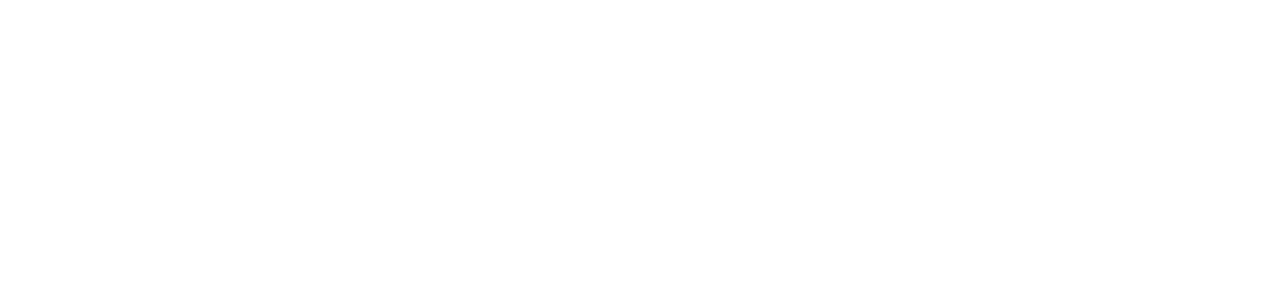
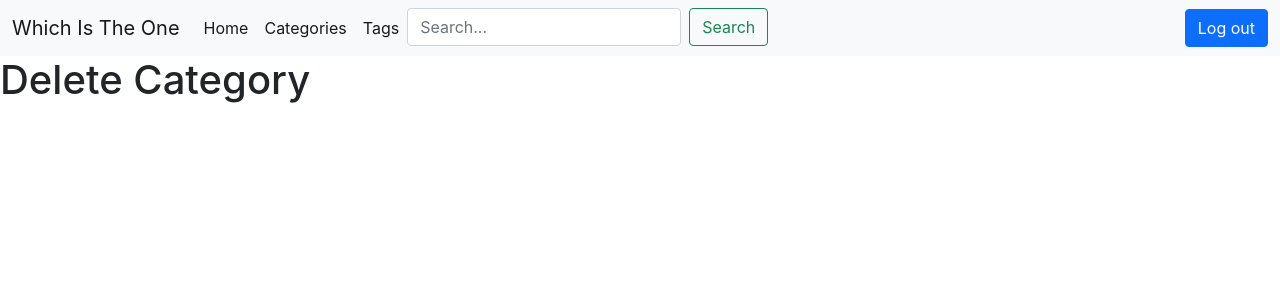
Before and after one commit to luanakimley/who-is-the-one, a React (Create React App) app in the folder client/: page /delete_category in a window 1280 px wide. Before the commit this address had no page. Shown: the top 300 px of the page. Built offline with nearby package versions, Linux system fonts and the light colour scheme; no server answers; the HTML template or start-up script is replaced by a standard one.

Commit message:
:sparkles: Add Searchbar, SuccessMessage, Delete Category Components and routes in App.js

```diff
--- a/client/src/App.js
+++ b/client/src/App.js
@@ -3,9 +3,12 @@ import Register from "./components/Register";
 import LogIn from "./components/LogIn";
 import Home from "./components/Home";
 import AddCategory from "./components/AddCategory";
+import DeleteCategory from "./components/Delete";
 import AddCandidates from "./components/AddCandidates";
 import ProtectedRoute from "./components/routes/ProtectedRoute";
 import LogOut from "./components/LogOut";
+import Search from "./components/Search";
+import SuccessMessage from "./components/SuccessMessage";
 import AddCandidateTags from "./components/AddCandidateTags";
 import Categories from "./components/Categories";
 import Tags from "./components/Tags";
@@ -22,6 +25,7 @@ function App() {
       <Route exact path="/add_category" element={<ProtectedRoute />}>
         <Route exact path="/add_category" element={<AddCategory />} />
       </Route>
+      <Route exact path="/delete_category" element={<DeleteCategory />} />
       <Route exact path="/add_candidates" element={<ProtectedRoute />}>
         <Route exact path="/add_candidates" element={<AddCandidates />} />
       </Route>
@@ -44,6 +48,13 @@ function App() {
       <Route exact path="/user_preferences" element={<ProtectedRoute />}>
         <Route exact path="/user_preferences" element={<UserPreferences />} />
       </Route>
+      <Route exact path="/search" element={<ProtectedRoute />}>
+              <Route exact path="/search" element={<Search />} />
+            </Route>
+      <Route exact path="/success_message" element={<ProtectedRoute />}>
+              <Route exact path="/success_message" element={<SuccessMessage />} />
+            </Route>
+
     </Routes>
   );
 }
--- /dev/null
+++ b/client/src/components/Delete.js
@@ -0,0 +1,41 @@
+import React, { useState } from "react";
+import { useNavigate } from "react-router-dom";
+import NavBar from "./NavBar";
+import { useCookies } from "react-cookie";
+import axios from "axios";
+import { SERVER_HOST } from "../config/global_constants";
+
+export default function DeleteCategory() {
+console.log("DELETE CATEGORY")
+  const [categoryId, setCategoryId] = useState("");
+  const [cookies] = useCookies(["userId"]);
+  const navigate = useNavigate();
+
+    let formData = new FormData();
+    formData.append("categoryId", categoryId);
+
+    axios
+      .post(`${SERVER_HOST}/delete_category_id`, formData, {
+        headers: { "Content-Type": "application/json" },
+      })
+      .then((res) => {
+            console.log(res)
+//        const categoryId = res.data[0].category_id;
+//        const category = {
+//          id: categoryId,
+//          name: categoryName,
+//        };
+//        navigate("/categories", { state: category });
+      })
+      .catch((error) => {
+        console.error("Error deleting category:", error);
+      });
+
+  return (
+    <div>
+      <NavBar />
+      <h1>Delete Category</h1>
+
+    </div>
+  );
+}
--- /dev/null
+++ b/client/src/components/Search.js
@@ -0,0 +1,45 @@
+import React, { useState } from "react";
+import { SERVER_HOST } from "../config/global_constants";
+import { Link, useNavigate } from "react-router-dom";
+
+import axios from "axios";
+
+export default function Search() {
+
+  const [searchParameter, setSearchParameter] = useState("");
+
+  const handleSearch = (e) => {
+    setSearchParameter(e.target.value);
+  };
+
+    const submitSearch = (e) => {
+    e.preventDefault();
+
+    console.log("Search Functionality")
+
+//    let formData = new FormData();
+//    formData.append("candidateName", candidateName);
+//    formData.append("categoryId", category.id);
+//
+//    axios
+//      .post(`${SERVER_HOST}/insert_candidate`, formData, {
+//        headers: { "Content-Type": "application/json" },
+//      })
+//      .then((res) => {})
+//      .catch((error) => {
+//        console.error("Error adding candidate:", error);
+//      });
+  };
+
+  return (
+
+    <div>
+            <form class="d-flex">
+
+        <input class="form-control me-2"  type="text" placeholder="Search..." onChange={handleSearch} />
+
+        <button class="btn btn-outline-success" onClick={submitSearch}>Search</button>
+      </form>
+    </div>
+  );
+}
--- /dev/null
+++ b/client/src/components/SuccessMessage.js
@@ -0,0 +1,16 @@
+import React, { useEffect, useState } from "react";
+import NavBar from "./NavBar";
+import axios from "axios";
+import { SERVER_HOST } from "../config/global_constants";
+import { useCookies } from "react-cookie";
+
+export default function SuccessMessage() {
+
+  return (
+    <div>
+      <NavBar />
+      <h1>Successfully Created</h1>
+      <h2>Return to Home</h2>
+    </div>
+  );
+}
```
